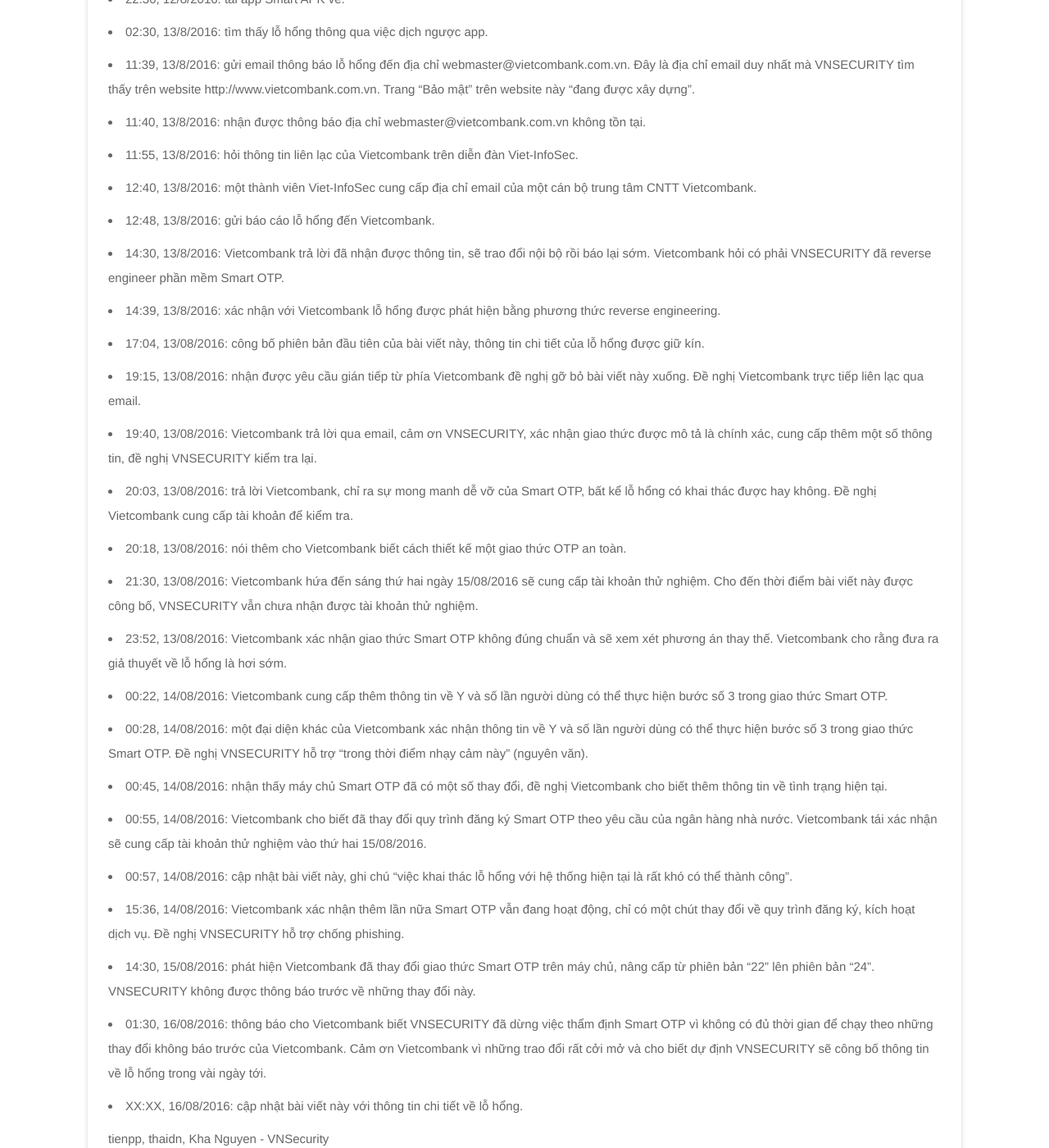
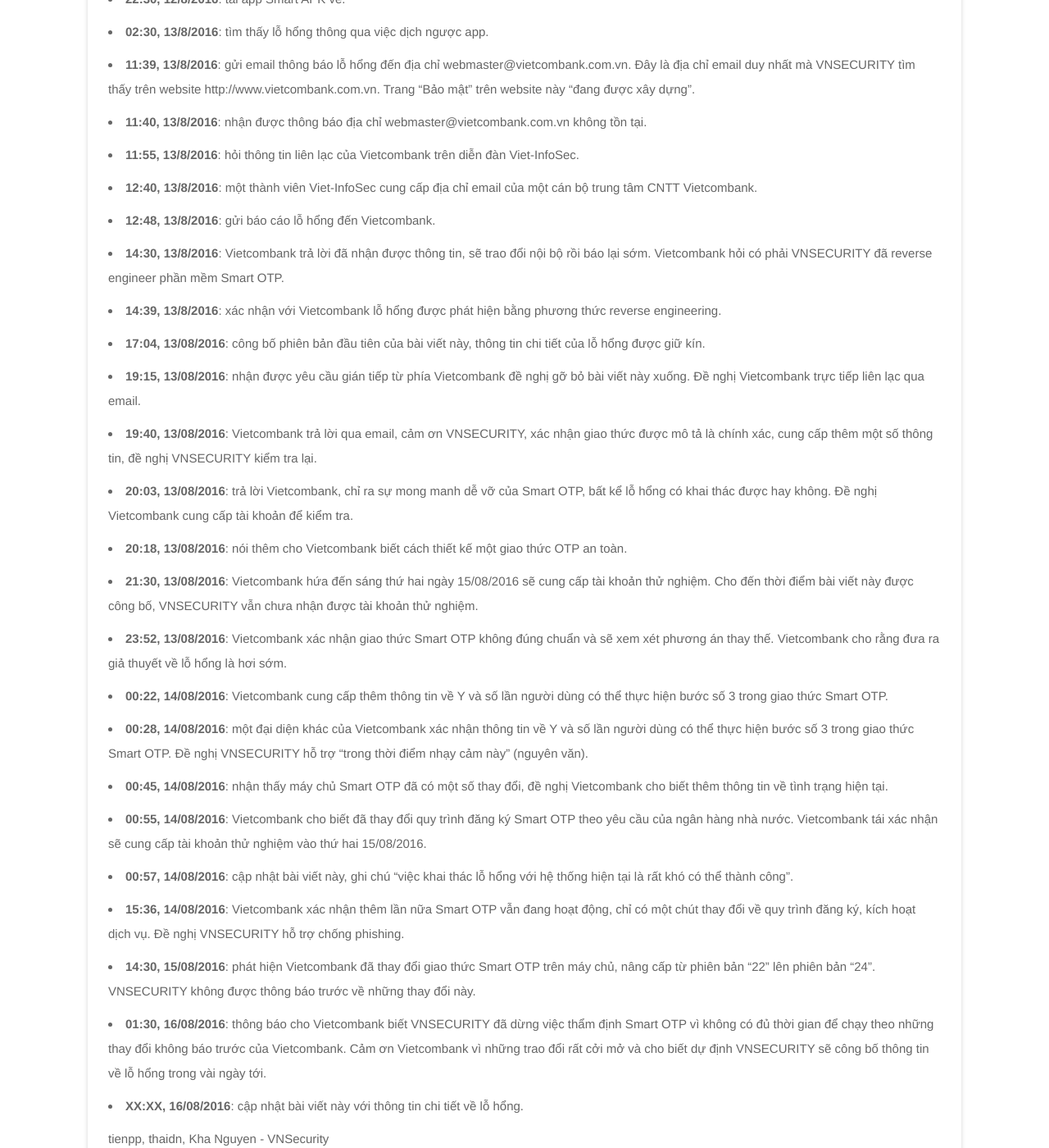
Before and after one commit to VNSECURITY/vnsecurity.github.io, a Jekyll site: the page built from _posts/2016-08-13-Ve-su-vu-khach-hang-Vietcombank-bi-mat-tien.md, in a window 1280 px wide and 1400 px high, scrolled down 5166 px. Shown: the whole window at 82% size. Built offline with Jekyll 4.4.1, drawn with Linux system fonts in a browser that asks for light colours; comment, search, counter and statistics services are not loaded; some of the changed text lies outside the part shown.

Commit message:
Update 2016-08-13-Ve-su-vu-khach-hang-Vietcombank-bi-mat-tien.md

```diff
--- a/_posts/2016-08-13-Ve-su-vu-khach-hang-Vietcombank-bi-mat-tien.md
+++ b/_posts/2016-08-13-Ve-su-vu-khach-hang-Vietcombank-bi-mat-tien.md
@@ -107,30 +107,30 @@
 
 Theo thông lệ quốc tế, chúng tôi công bố toàn bộ nhật ký phát hiện và thông báo lỗ hổng (ngày giờ ước lượng theo giờ VN)
 
-* 22:30, 12/8/2016: tải app Smart APK về.
-* 02:30, 13/8/2016: tìm thấy lỗ hổng thông qua việc dịch ngược app.
-* 11:39, 13/8/2016: gửi email thông báo lỗ hổng đến địa chỉ webmaster@vietcombank.com.vn. Đây là địa chỉ email duy nhất mà VNSECURITY tìm thấy trên website http://www.vietcombank.com.vn. Trang “Bảo mật" trên website này “đang được xây dựng".
-* 11:40, 13/8/2016: nhận được thông báo địa chỉ webmaster@vietcombank.com.vn không tồn tại.
-* 11:55, 13/8/2016: hỏi thông tin liên lạc của Vietcombank trên diễn đàn Viet-InfoSec.
-* 12:40, 13/8/2016: một thành viên Viet-InfoSec cung cấp địa chỉ email của một cán bộ trung tâm CNTT Vietcombank.
-* 12:48, 13/8/2016: gửi báo cáo lỗ hổng đến Vietcombank.
-* 14:30, 13/8/2016: Vietcombank trả lời đã nhận được thông tin, sẽ trao đổi nội bộ rồi báo lại sớm. Vietcombank hỏi có phải VNSECURITY đã reverse engineer phần mềm Smart OTP.
-* 14:39, 13/8/2016: xác nhận với Vietcombank lỗ hổng được phát hiện bằng phương thức reverse engineering.
-* 17:04, 13/08/2016: công bố phiên bản đầu tiên của bài viết này, thông tin chi tiết của lỗ hổng được giữ kín.
-* 19:15, 13/08/2016: nhận được yêu cầu gián tiếp từ phía Vietcombank đề nghị gỡ bỏ bài viết này xuống. Đề nghị Vietcombank trực tiếp liên lạc qua email.
-* 19:40, 13/08/2016: Vietcombank trả lời qua email, cảm ơn VNSECURITY, xác nhận giao thức được mô tả là chính xác, cung cấp thêm một số thông tin, đề nghị VNSECURITY kiểm tra lại.
-* 20:03, 13/08/2016: trả lời Vietcombank, chỉ ra sự mong manh dễ vỡ của Smart OTP, bất kể lỗ hổng có khai thác được hay không. Đề nghị Vietcombank cung cấp tài khoản để kiểm tra.
-* 20:18, 13/08/2016: nói thêm cho Vietcombank biết cách thiết kế một giao thức OTP an toàn.
-* 21:30, 13/08/2016: Vietcombank hứa đến sáng thứ hai ngày 15/08/2016 sẽ cung cấp tài khoản thử nghiệm. Cho đến thời điểm bài viết này được công bố, VNSECURITY vẫn chưa nhận được tài khoản thử nghiệm.
-* 23:52, 13/08/2016: Vietcombank xác nhận giao thức Smart OTP không đúng chuẩn và sẽ xem xét phương án thay thế. Vietcombank cho rằng đưa ra giả thuyết về lỗ hổng là hơi sớm.
-* 00:22, 14/08/2016: Vietcombank cung cấp thêm thông tin về Y và số lần người dùng có thể thực hiện bước số 3 trong giao thức Smart OTP.
-* 00:28, 14/08/2016: một đại diện khác của Vietcombank xác nhận thông tin về Y và số lần người dùng có thể thực hiện bước số 3 trong giao thức Smart OTP. Đề nghị VNSECURITY hỗ trợ “trong thời điểm nhạy cảm này" (nguyên văn).
-* 00:45, 14/08/2016: nhận thấy máy chủ Smart OTP đã có một số thay đổi, đề nghị Vietcombank cho biết thêm thông tin về tình trạng hiện tại.
-* 00:55, 14/08/2016: Vietcombank cho biết đã thay đổi quy trình đăng ký Smart OTP theo yêu cầu của ngân hàng nhà nước. Vietcombank tái xác nhận sẽ cung cấp tài khoản thử nghiệm vào thứ hai 15/08/2016.
-* 00:57, 14/08/2016: cập nhật bài viết này, ghi chú “việc khai thác lỗ hổng với hệ thống hiện tại là rất khó có thể thành công”.
-* 15:36, 14/08/2016: Vietcombank xác nhận thêm lần nữa Smart OTP vẫn đang hoạt động, chỉ có một chút thay đổi về quy trình đăng ký, kích hoạt dịch vụ. Đề nghị VNSECURITY hỗ trợ chống phishing.
-* 14:30, 15/08/2016: phát hiện Vietcombank đã thay đổi giao thức Smart OTP trên máy chủ, nâng cấp từ phiên bản "22" lên phiên bản "24". VNSECURITY không được thông báo trước về những thay đổi này.
-* 01:30, 16/08/2016: thông báo cho Vietcombank biết VNSECURITY đã dừng việc thẩm định Smart OTP vì không có đủ thời gian để chạy theo những thay đổi không báo trước của Vietcombank. Cảm ơn Vietcombank vì những trao đổi rất cởi mở và cho biết dự định VNSECURITY sẽ công bố thông tin về lỗ hổng trong vài ngày tới.
-* XX:XX, 16/08/2016: cập nhật bài viết này với thông tin chi tiết về lỗ hổng.
+* **22:30, 12/8/2016**: tải app Smart APK về.
+* **02:30, 13/8/2016**: tìm thấy lỗ hổng thông qua việc dịch ngược app.
+* **11:39, 13/8/2016**: gửi email thông báo lỗ hổng đến địa chỉ webmaster@vietcombank.com.vn. Đây là địa chỉ email duy nhất mà VNSECURITY tìm thấy trên website http://www.vietcombank.com.vn. Trang “Bảo mật" trên website này “đang được xây dựng".
+* **11:40, 13/8/2016**: nhận được thông báo địa chỉ webmaster@vietcombank.com.vn không tồn tại.
+* **11:55, 13/8/2016**: hỏi thông tin liên lạc của Vietcombank trên diễn đàn Viet-InfoSec.
+* **12:40, 13/8/2016**: một thành viên Viet-InfoSec cung cấp địa chỉ email của một cán bộ trung tâm CNTT Vietcombank.
+* **12:48, 13/8/2016**: gửi báo cáo lỗ hổng đến Vietcombank.
+* **14:30, 13/8/2016**: Vietcombank trả lời đã nhận được thông tin, sẽ trao đổi nội bộ rồi báo lại sớm. Vietcombank hỏi có phải VNSECURITY đã reverse engineer phần mềm Smart OTP.
+* **14:39, 13/8/2016**: xác nhận với Vietcombank lỗ hổng được phát hiện bằng phương thức reverse engineering.
+* **17:04, 13/08/2016**: công bố phiên bản đầu tiên của bài viết này, thông tin chi tiết của lỗ hổng được giữ kín.
+* **19:15, 13/08/2016**: nhận được yêu cầu gián tiếp từ phía Vietcombank đề nghị gỡ bỏ bài viết này xuống. Đề nghị Vietcombank trực tiếp liên lạc qua email.
+* **19:40, 13/08/2016**: Vietcombank trả lời qua email, cảm ơn VNSECURITY, xác nhận giao thức được mô tả là chính xác, cung cấp thêm một số thông tin, đề nghị VNSECURITY kiểm tra lại.
+* **20:03, 13/08/2016**: trả lời Vietcombank, chỉ ra sự mong manh dễ vỡ của Smart OTP, bất kể lỗ hổng có khai thác được hay không. Đề nghị Vietcombank cung cấp tài khoản để kiểm tra.
+* **20:18, 13/08/2016**: nói thêm cho Vietcombank biết cách thiết kế một giao thức OTP an toàn.
+* **21:30, 13/08/2016**: Vietcombank hứa đến sáng thứ hai ngày 15/08/2016 sẽ cung cấp tài khoản thử nghiệm. Cho đến thời điểm bài viết này được công bố, VNSECURITY vẫn chưa nhận được tài khoản thử nghiệm.
+* **23:52, 13/08/2016**: Vietcombank xác nhận giao thức Smart OTP không đúng chuẩn và sẽ xem xét phương án thay thế. Vietcombank cho rằng đưa ra giả thuyết về lỗ hổng là hơi sớm.
+* **00:22, 14/08/2016**: Vietcombank cung cấp thêm thông tin về Y và số lần người dùng có thể thực hiện bước số 3 trong giao thức Smart OTP.
+* **00:28, 14/08/2016**: một đại diện khác của Vietcombank xác nhận thông tin về Y và số lần người dùng có thể thực hiện bước số 3 trong giao thức Smart OTP. Đề nghị VNSECURITY hỗ trợ “trong thời điểm nhạy cảm này" (nguyên văn).
+* **00:45, 14/08/2016**: nhận thấy máy chủ Smart OTP đã có một số thay đổi, đề nghị Vietcombank cho biết thêm thông tin về tình trạng hiện tại.
+* **00:55, 14/08/2016**: Vietcombank cho biết đã thay đổi quy trình đăng ký Smart OTP theo yêu cầu của ngân hàng nhà nước. Vietcombank tái xác nhận sẽ cung cấp tài khoản thử nghiệm vào thứ hai 15/08/2016.
+* **00:57, 14/08/2016**: cập nhật bài viết này, ghi chú “việc khai thác lỗ hổng với hệ thống hiện tại là rất khó có thể thành công”.
+* **15:36, 14/08/2016**: Vietcombank xác nhận thêm lần nữa Smart OTP vẫn đang hoạt động, chỉ có một chút thay đổi về quy trình đăng ký, kích hoạt dịch vụ. Đề nghị VNSECURITY hỗ trợ chống phishing.
+* **14:30, 15/08/2016**: phát hiện Vietcombank đã thay đổi giao thức Smart OTP trên máy chủ, nâng cấp từ phiên bản "22" lên phiên bản "24". VNSECURITY không được thông báo trước về những thay đổi này.
+* **01:30, 16/08/2016**: thông báo cho Vietcombank biết VNSECURITY đã dừng việc thẩm định Smart OTP vì không có đủ thời gian để chạy theo những thay đổi không báo trước của Vietcombank. Cảm ơn Vietcombank vì những trao đổi rất cởi mở và cho biết dự định VNSECURITY sẽ công bố thông tin về lỗ hổng trong vài ngày tới.
+* **XX:XX, 16/08/2016**: cập nhật bài viết này với thông tin chi tiết về lỗ hổng.
 
 tienpp, thaidn, Kha Nguyen - VNSecurity
```
